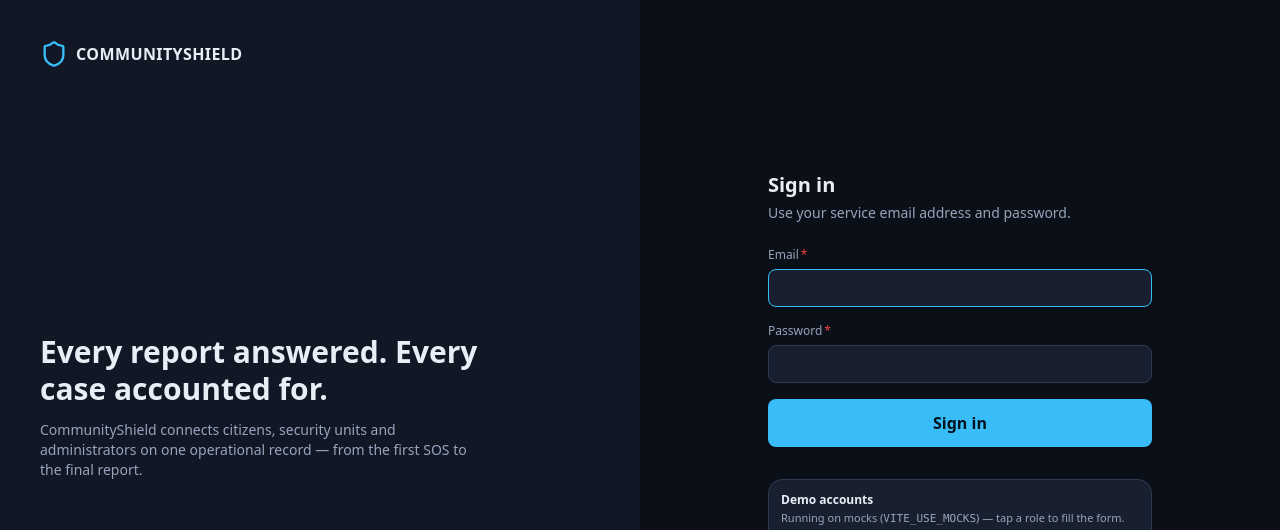
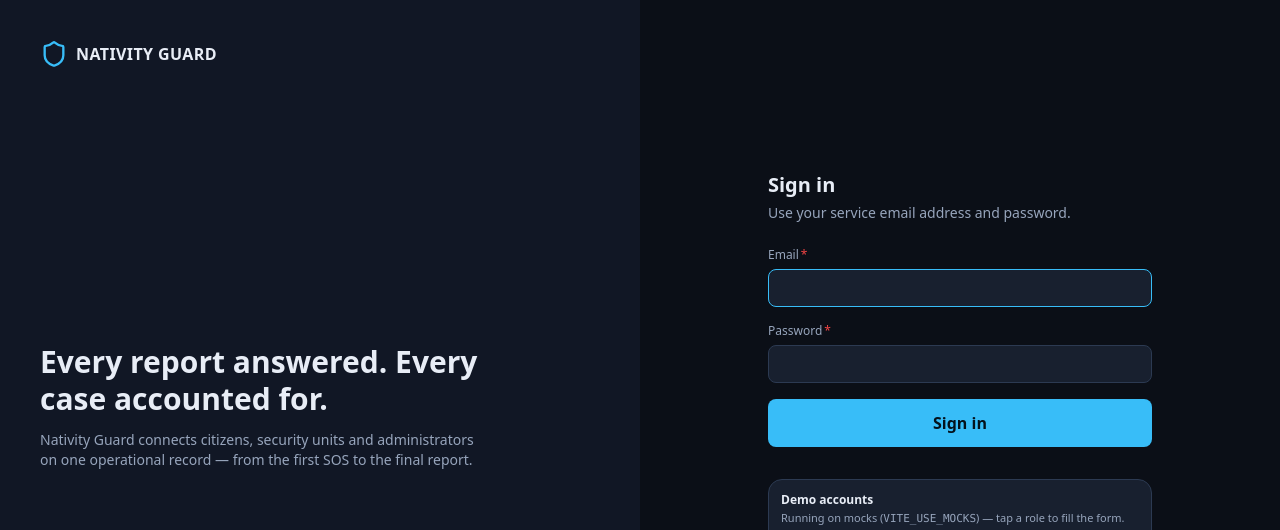
Before and after one commit to asobuilds/communityshield-platform, a React (Vite) app in the folder frontend/: page /auth/login in a window 1280 px wide. Shown: the top 530 px of the page. Built offline with nearby package versions, Linux system fonts and the light colour scheme; no server answers.

Commit message:
chore(rebrand): WardGuard/CommunityShield -> Nativity Guard; ledger prefix WG- -> NG-

```diff
--- a/frontend/index.html
+++ b/frontend/index.html
@@ -7,9 +7,9 @@
     <meta name="theme-color" content="#070A10" />
     <meta
       name="description"
-      content="CommunityShield — community-centered public safety operations platform."
+      content="Nativity Guard — community-centered public safety operations platform."
     />
-    <title>CommunityShield</title>
+    <title>Nativity Guard</title>
   </head>
   <body>
     <div id="root"></div>
--- a/frontend/src/components/layout/AppShell.tsx
+++ b/frontend/src/components/layout/AppShell.tsx
@@ -134,7 +134,7 @@ export function AppShell() {
         <div className="flex items-center gap-2 border-b border-border px-4 py-4">
           <Shield className="size-6 text-signal" aria-hidden />
           <div>
-            <p className="text-sm font-bold tracking-wide text-ink">COMMUNITYSHIELD</p>
+            <p className="text-sm font-bold tracking-wide text-ink">NATIVITY GUARD</p>
             <p className="text-[11px] text-ink-muted">{role ? ROLE_LABEL[role] : ''} console</p>
           </div>
         </div>
@@ -172,7 +172,7 @@ export function AppShell() {
         <header className="sticky top-0 z-30 flex items-center justify-between gap-3 border-b border-border bg-base/90 px-4 py-3 backdrop-blur">
           <div className="flex items-center gap-2 md:hidden">
             <Shield className="size-5 text-signal" aria-hidden />
-            <span className="text-sm font-bold tracking-wide text-ink">COMMUNITYSHIELD</span>
+            <span className="text-sm font-bold tracking-wide text-ink">NATIVITY GUARD</span>
           </div>
           <div className="hidden md:block" />
           <div className="flex items-center gap-2">
--- a/frontend/src/lib/apiClient.ts
+++ b/frontend/src/lib/apiClient.ts
@@ -1,5 +1,5 @@
 /**
- * Typed fetch client for the CommunityShield API.
+ * Typed fetch client for the Nativity Guard API.
  *
  * - Injects `Authorization: Bearer <token>` when a session exists.
  * - Normalises errors into `ApiError`.
--- a/frontend/src/mocks/install.ts
+++ b/frontend/src/mocks/install.ts
@@ -46,7 +46,7 @@ export function installMockApi(): () => void {
 
   // Surface the mock layer in the console so it is never mistaken for a live API.
   console.info(
-    '%c[CommunityShield]%c Mock API active — requests are served in-browser. Set VITE_USE_MOCKS=false to use the real API.',
+    '%c[Nativity Guard]%c Mock API active — requests are served in-browser. Set VITE_USE_MOCKS=false to use the real API.',
     'background:#3fbf7f;color:#0b0e14;padding:2px 6px;border-radius:3px;font-weight:600',
     'color:inherit',
   )
--- a/frontend/src/pages/auth/LoginPage.tsx
+++ b/frontend/src/pages/auth/LoginPage.tsx
@@ -54,14 +54,14 @@ export function LoginPage() {
       <div className="hidden flex-col justify-between bg-surface p-10 lg:flex">
         <div className="flex items-center gap-2">
           <Shield className="size-7 text-signal" aria-hidden />
-          <span className="text-base font-bold tracking-wide text-ink">COMMUNITYSHIELD</span>
+          <span className="text-base font-bold tracking-wide text-ink">NATIVITY GUARD</span>
         </div>
         <div>
           <h1 className="max-w-md text-3xl font-semibold leading-tight text-ink">
             Every report answered. Every case accounted for.
           </h1>
           <p className="mt-3 max-w-md text-sm text-ink-muted">
-            CommunityShield connects citizens, security units and administrators on one operational
+            Nativity Guard connects citizens, security units and administrators on one operational
             record — from the first SOS to the final report.
           </p>
         </div>
@@ -75,7 +75,7 @@ export function LoginPage() {
         <div className="w-full max-w-sm">
           <div className="mb-6 flex items-center gap-2 lg:hidden">
             <Shield className="size-6 text-signal" aria-hidden />
-            <span className="text-sm font-bold tracking-wide text-ink">COMMUNITYSHIELD</span>
+            <span className="text-sm font-bold tracking-wide text-ink">NATIVITY GUARD</span>
           </div>
 
           <h2 className="text-xl font-semibold text-ink">Sign in</h2>
--- a/frontend/src/types/api.ts
+++ b/frontend/src/types/api.ts
@@ -1,5 +1,5 @@
 /**
- * CommunityShield API types.
+ * Nativity Guard API types.
  *
  * Hand-written from the verified Go contract in backend/ (handlers + models).
  * Envelopes are intentional: the API wraps collections, e.g. `{ cases: [...] }`.
```
Also changed, not shown: frontend/src/vite-env.d.ts (line endings or trailing spaces), 1 other file (tests, documents, lock files or other folders).
